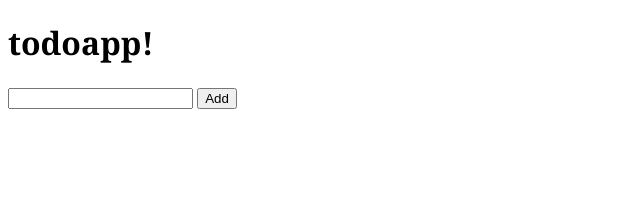
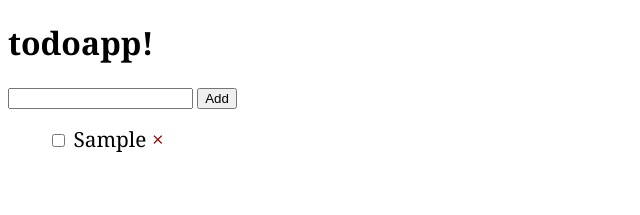
Before and after one commit to bensonmayes/a4-native, a SvelteKit app: page / in a window 1280 px wide. Both pictures are taken after typing "Sample" into the empty fields and a click on the button "Add". Shown: the top 215 px of the page, without its empty margins (0-640 px from the left). Built offline with nearby package versions, Linux system fonts and the light colour scheme.

Commit message:
lots of stuff

```diff
--- a/src/routes/+page.svelte
+++ b/src/routes/+page.svelte
@@ -7,10 +7,16 @@
 		if (todoItem =='') {
 			return;
 		}
-		todoList.push(todoItem);
-		todoList = todoList;
+		todoList = [...todoList, {
+			text: todoItem,
+			done: false
+		}];
 		console.log(todoList);
 		todoItem = '';
+	}
+	function removeThis(index) {
+		todoList,splice(index,1);
+		todoList = todoList;
 	}
 </script>
 
@@ -27,5 +33,29 @@
 </form>
 
 <ul>
+	{#each todoList as item, index}
+	<li>
+		<input type="checkbox" bind:checked={item.done}>
+		<span class:done={item.done} >{item.text}</span>
+		<span on:click={() => removeThis(index)}
+		class="remove" roll="button" tabindex="0">&times;</span>
+	</li>
+	{/each}
+</ul>
 
-</ul>
+<style>
+	ul {
+		list-style: none;
+	}
+	li {
+		font-size: 1.3rem;
+	}
+	.done {
+		color: #ccc;
+		text-decoration: line-through;
+	}
+	.remove {
+		color: darkred;
+		cursor: pointer;
+	}
+</style>
```
